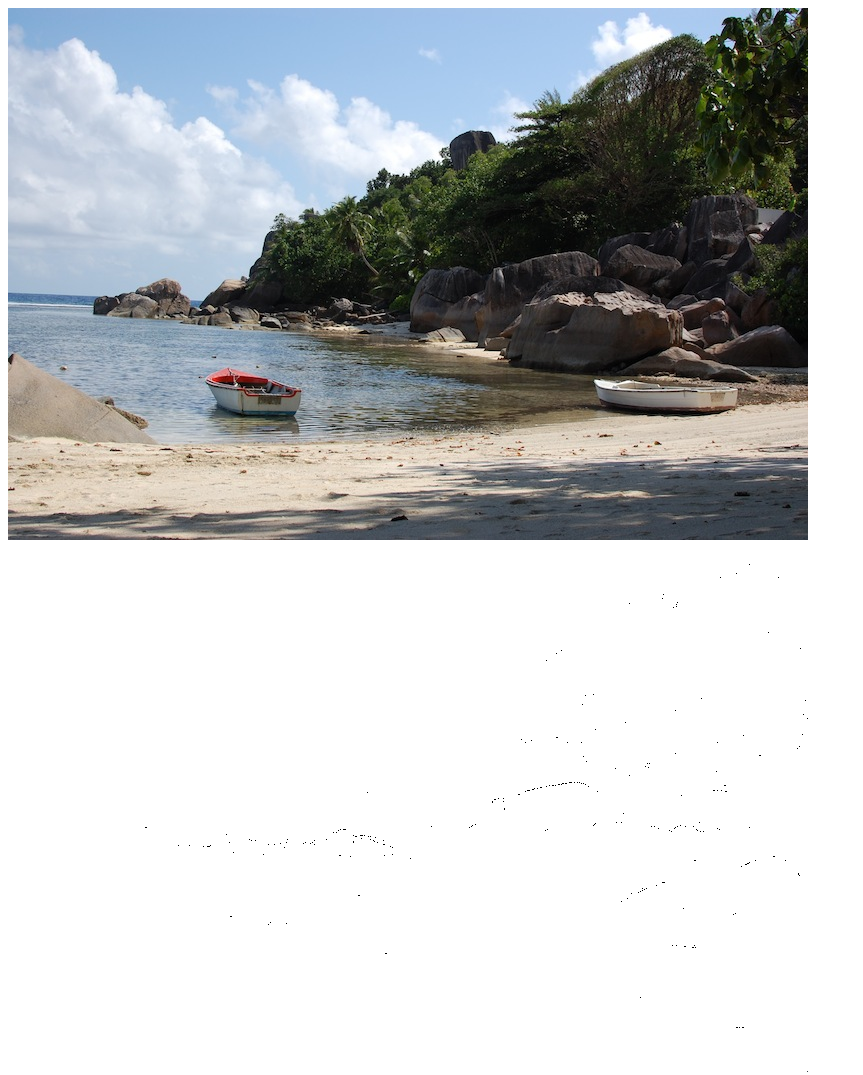
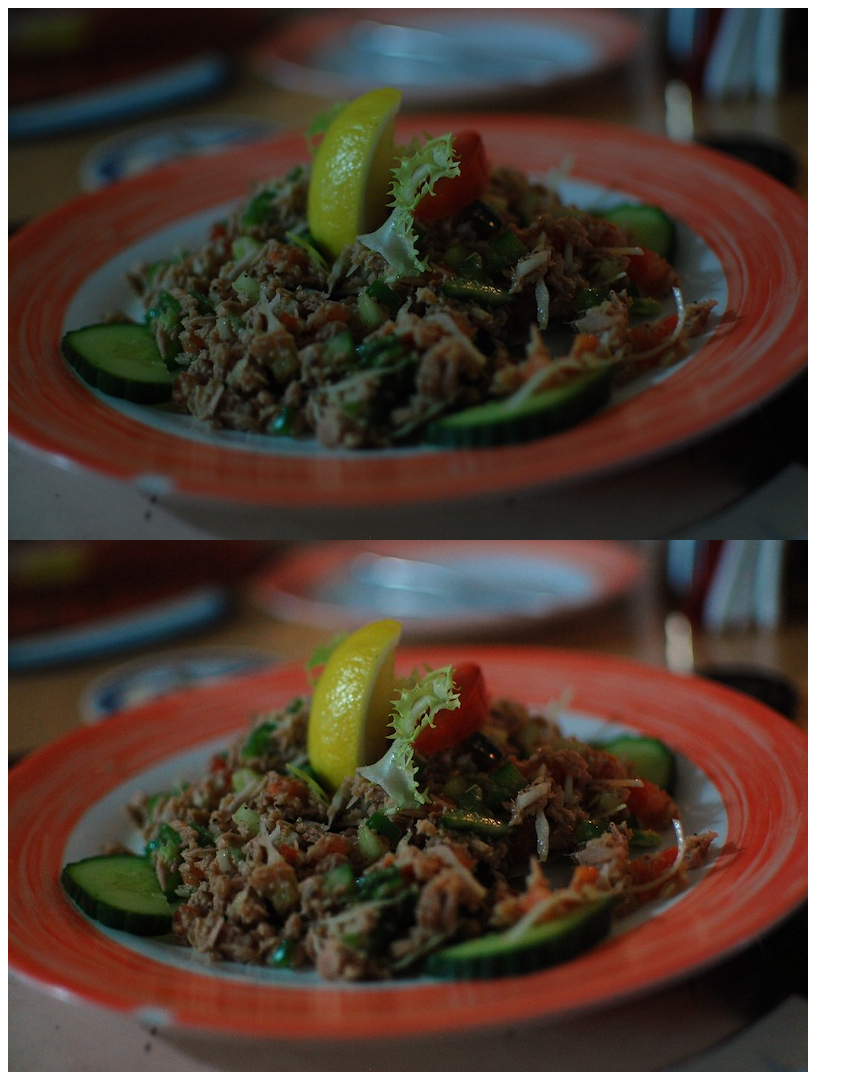
Before and after one commit to agiardina/Vidi, a plain HTML site: page demo/index.html in a window 1280 px wide. Shown: the whole page, without its empty margins (0-863 px from the left). Drawn offline with Linux system fonts and the light colour scheme.

```diff
--- a/demo/index.html
+++ b/demo/index.html
@@ -16,17 +16,16 @@
     	ctx.drawImage(img, 0, 0, img.width, img.height);
 
 		vidi(canvas, function () {
-			this.threshold(1).show(target);
+			this.autoContrast().show(target);
 		});
 	};
 
 	img.src = path;
-
 }
 	</script>
 </head>
 
-<body onload="load('samples/paradise.jpg')">
+<body onload="load('samples/piatto.jpg')">
 	<canvas id="canvas"></canvas>
 	<canvas id="target"></canvas>
 </body>
--- a/src/vidi.js
+++ b/src/vidi.js
@@ -23,7 +23,7 @@
 
 			setInterval(function () {
 				ctx.drawImage(source,0,0);
-			},41)
+			},41);
 
 		},
 
@@ -82,6 +82,46 @@
 			data[i] = 0;
 		}
 	}
+
+	return this;
+};
+
+vidi.autoContrast = function () {
+	var imageData = this.getImageData(),
+		data = imageData.data,
+		len = imageData.data.length,
+		i,
+		lowR = 255, highR = 0,
+		lowG = 255, highG = 0,
+		lowB = 255, highB = 0,
+		rFact,gFact,bFact;
+
+	for (i=0;i<len-4;i=i+4) {
+		r = data[i];
+		g = data[i+1];
+		b = data[i+2];
+		if (r < lowR) lowR = r;
+		if (r > highR) highR = r;
+		if (g < lowG) lowG = g;
+		if (g > highG) highG = g;
+		if (b < lowB) lowB = b;
+		if (b > highB) highB = b;
+	}
+
+	rFact = 255 / (highR-lowR);
+	gFact = 255 / (highG-lowG);
+	bFact = 255 / (highB-lowB);
+
+	for (i=0;i<len-4;i=i+4) {
+		r = data[i];
+		g = data[i+1];
+		b = data[i+2];
+
+		data[i] = (r - lowR) * rFact;
+		data[i+1] = (g - lowG) * gFact;
+		data[i+2] = (b - lowB) * bFact;
+	}
+
 
 	return this;
 };
```
Also changed, not shown: demo/video.html (+9 -4 lines), demo/samples/piatto.jpg (added).
